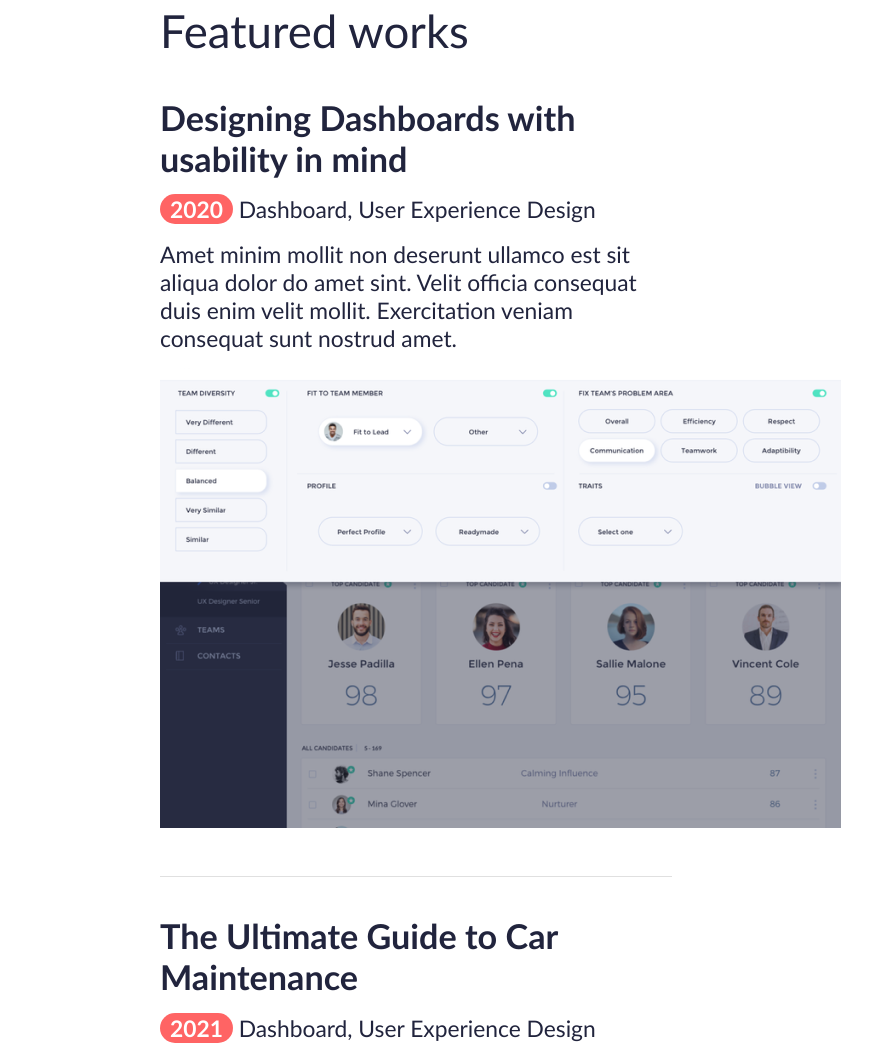
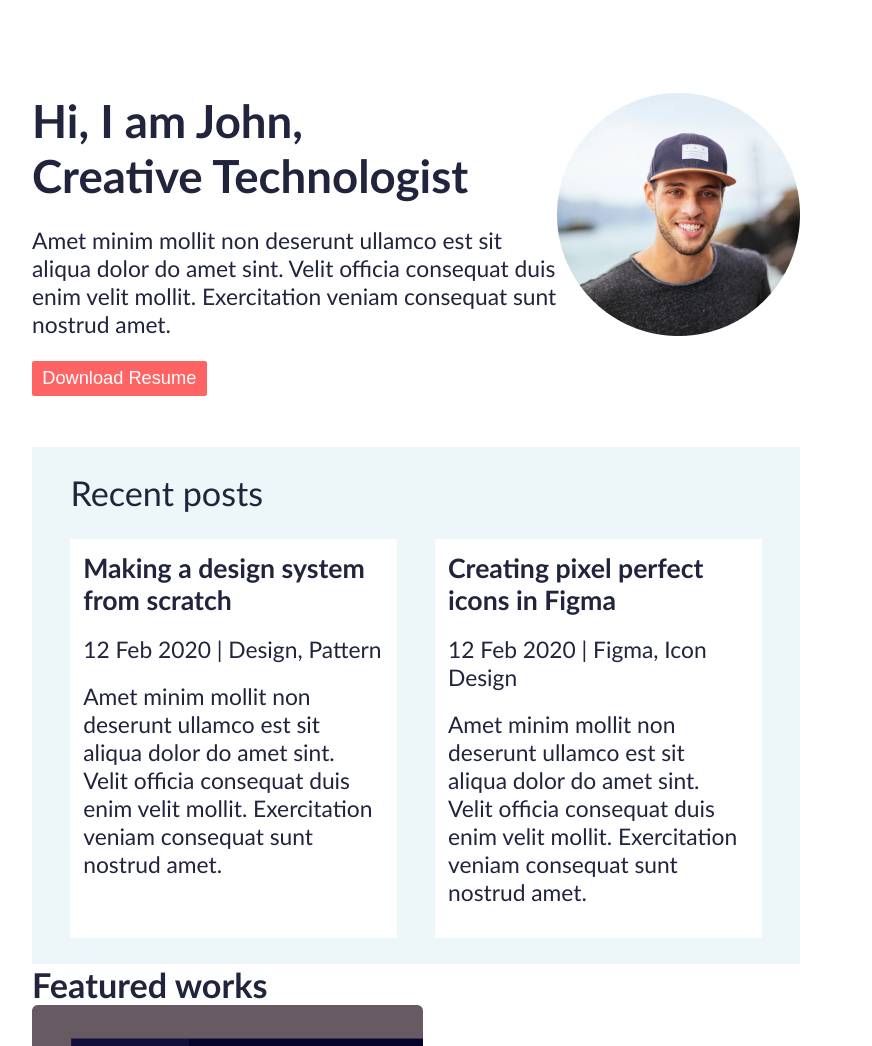
Before and after one commit to Pauloartur123/atv-portfolio, a plain HTML site: page index.html in a window 1280 px wide. Shown: the part 76-1122 px from the top of the page, without its empty margins (224-1096 px from the left). Drawn offline with Linux system fonts and the light colour scheme.

Commit message:
mudancas

```diff
--- a/css/style.css
+++ b/css/style.css
@@ -23,6 +23,9 @@
     text-decoration: none;
     color: #21243D;
 }
+main{
+    margin: 0 20vw 0 20vw;
+}
 
 /*===========================
   Formatação da topo página
@@ -45,11 +48,8 @@
 }
 
 /*===========================
-  Formatação dde conteúdo
+  Formatação do works
 ===========================*/
-main.works{
-    margin: 0 30vw 0 30vw;
-}
 main.works h1{
     font-weight: 100;
     margin: 0 0 0 0;
@@ -72,6 +72,49 @@
     padding: 1px 10px 1px 10px;
     font-weight: bold;
 }
+/*===========================
+  Formatação da pagina inicial
+===========================*/
+section.banner{
+    display: flex;
+    margin: 10vw 0 4vw 0;
+}
+section.banner h1{
+    font-size: 2rem;
+}
+section.banner p{
+    margin: 1.8vw 0 1.8vw 0;
+}
+section.banner button{
+    color: white;
+    background-color: #ff6464;
+    padding: 0.5vw 0.8vw 0.5vw 0.8vw;
+    font-size: 0.8rem;
+    border: none;
+    border-radius: 2px;
+}
+section.rt-post{
+    background-color: #edf7fa;
+    padding: 2vw 0vw 2vw 3vw;
+}
+section.rt-post h2{
+    font-weight: normal;
+    margin: 0 0 2vw 0;
+}
+section.rt-post ul{
+    display: flex;
+}
+section.rt-post ul li{
+    background-color: white;
+    padding: 1vw ;
+    margin: 0 3vw 0 0;
+}
+section.rt-post ul:last-child{
+    margin: 0;
+}
+section.rt-post ul li p{
+margin: 1.5vw 0 1.5vw 0;
+}
 /*====================
  Formatação do rodapé
 =====================*/
--- a/index.html
+++ b/index.html
@@ -1,12 +1,14 @@
 <!DOCTYPE html>
 <html lang="en">
+
 <head>
     <meta charset="UTF-8">
-    <meta name="viewport" content="width=device-width, initial-scale=1.0">
-    <title>Featured works</title>
-    <link rel="stylesheet" href="css/style.css" type="text/css">
+    <meta name="viewport" content="width=\, initial-scale=1.0">
+    <link rel="stylesheet" href="css/style.css">
     <script src="https://kit.fontawesome.com/221f063c8a.js" crossorigin="anonymous"></script>
+    <title>Página inical</title>
 </head>
+
 <body>
     <header>
         <nav>
@@ -17,32 +19,46 @@
             </ul>
         </nav>
     </header>
-    <main class="works">
-        <h1>Featured works</h1>
-        <section>
+    <main>
+        <section class="banner">
+            <div>
+                <h1>Hi, I am John,<br>
+                    Creative Technologist</h1>
 
-            <h2>Designing Dashboards with usability in mind</h2>
-            <p><span>2020</span> Dashboard, User Experience Design</p>
-            <p>Amet minim mollit non deserunt ullamco est sit aliqua dolor do amet sint. Velit officia consequat duis enim velit mollit. Exercitation veniam consequat sunt nostrud amet.</p>
-            <p><img src="images/Rectangle4.png" alt="Designing Dashboards"></p>
+            <p>Amet minim mollit non deserunt ullamco est sit aliqua dolor do amet sint. Velit officia consequat duis
+                enim velit mollit. Exercitation veniam consequat sunt nostrud amet.</p>
+            <button>Download Resume</button>
+
+            </div>
+            <div>
+                 <img src="images/Ellipse1.png" alt="foto do John">
+            </div>
         </section>
-        <section>
-            <h2>The Ultimate Guide to Car Maintenance</h2>
-            <p><span>2021</span> Dashboard, User Experience Design</p>
-            <p>Amet minim mollit non deserunt ullamco est sit aliqua dolor do amet sint. Velit officia consequat duis enim velit mollit. Exercitation veniam consequat sunt nostrud amet.</p>
-            <p><img src="images/Rectangle5.png" alt="CarImage"></p>
+        <section class="rt-post">
+            <h2>Recent posts</h2>
+            <ul>
+                <li>
+                    <h3>Making a design system from scratch</h3>
+                    <p>12 Feb 2020  |  Design, Pattern</p>
+                    <p>Amet minim mollit non deserunt ullamco est sit aliqua dolor do amet sint. Velit officia consequat duis enim velit mollit. Exercitation veniam consequat sunt nostrud amet.</p>
+                </li>
+                <li>
+                    <h3>Creating pixel perfect icons in Figma</h3>
+                    <p>12 Feb 2020  |  Figma, Icon Design</p>
+                    <p>Amet minim mollit non deserunt ullamco est sit aliqua dolor do amet sint. Velit officia consequat duis enim velit mollit. Exercitation veniam consequat sunt nostrud amet.</p>
+                </li>
+            </ul>
+        </section>
+        <section class="ft-works">
+            <h2>Featured works</h2>
+            <div>
+                <img src="images/Rectangle30.png" alt="">
+                <h3>Designing Dashboards</h3>
+                <p>2020 Dashboard</p>
+                <p>Amet minim mollit non deserunt ullamco est sit aliqua dolor do amet sint. Velit officia consequat duis enim velit mollit. Exercitation veniam consequat sunt nostrud amet.</p>
+            </div>
         </section>
     </main>
-    <footer>
-        <nav>
-            <ul>
-                <li><a href="#"><span class="fa-brands fa-square-facebook"></span></a></li>
-                <li><a href="#"><span class="fa-brands fa-instagram"></span></a></li>
-                <li><a href="#"><span class="fa-brands fa-square-twitter"></span></a></li>
-                <li><a href="#"><span class="fa-brands fa-linkedin"></span></a></li>
-            </ul>
-        </nav>
-        <p>Copyright &copy;2020 All rights reserved</p>
-    </footer>
 </body>
+
 </html>
```
Also changed, not shown: works.html (added, +48 -0 lines).
